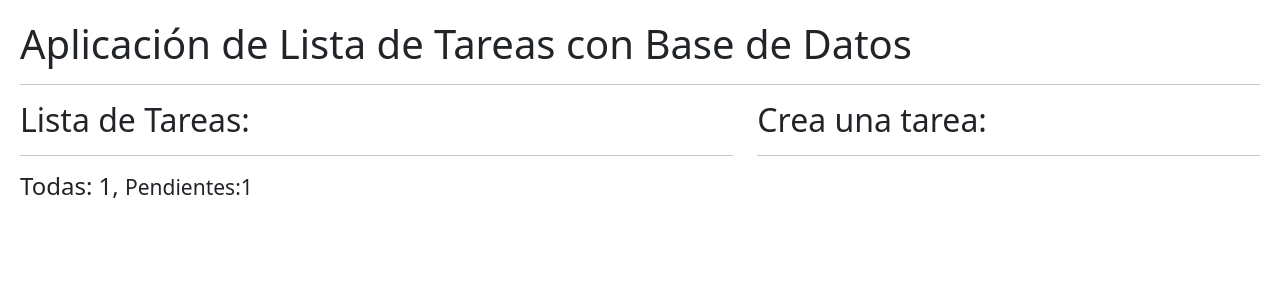
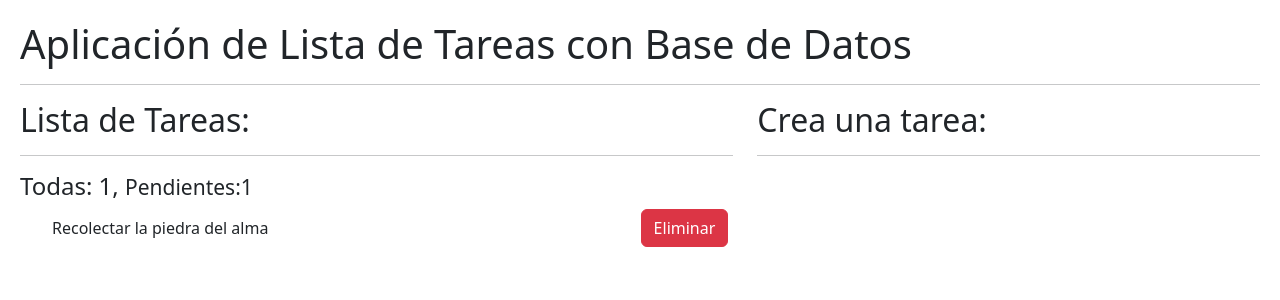
Before and after one commit to jona0707/TaskListApp, a React (Vite) app in the folder client/: page / in a window 1280 px wide. Shown: the top 300 px of the page. Built offline with nearby package versions, Linux system fonts and the light colour scheme.

Commit message:
[Frontend] Lista de tareas (tachar y eliminar) completa

```diff
--- a/client/src/components/List.jsx
+++ b/client/src/components/List.jsx
@@ -1,10 +1,12 @@
-export const List = ({list = []}) => {
+import { ListItem } from "./ListItem"
+
+export const List = ({list = [], onDelItem, onCrossItem}) => {
   return (
     <>
     <ul>
         {
             list.map( (item) => (
-                <TodoItem key={item}></TodoItem>
+                <ListItem key={item} item={item} onDelItem={onDelItem} onCrossItem={onCrossItem}></ListItem>
             ))
         }
     </ul>
--- a/client/src/components/ListApp.jsx
+++ b/client/src/components/ListApp.jsx
@@ -1,4 +1,5 @@
 import { useControlList } from "../useControlList";
+import { List } from "./List";
 
 export const ListApp = () => {
   // Función para retornar valores de los hijos
@@ -15,6 +16,7 @@ export const ListApp = () => {
             Todas: {listLength}, <small>Pendientes:{listPending} </small>
           </h4>
           {/* ComponenteLista */}
+          <List list={list} onDelItem={handleDelItem} onCrossItem={handleCrossItem}/>
         </div>
         <div className="col-5">
           <h2>Crea una tarea:</h2>
--- a/client/src/components/ListItem.jsx
+++ b/client/src/components/ListItem.jsx
@@ -1,8 +1,15 @@
-export const ListItem = (item) => {
+export const ListItem = ({ item, onDelItem, onCrossItem }) => {
   return (
     <li className="list-group-item d-flex justify-content-between">
-        <span>{item.descripcion}</span>
-        <button className="btn btn-danger">Eliminar</button>
+      <span
+        className={`align-self-center ${(item.done) ? 'text-decoration-line-through' : ''}`}
+        onClick={() => onCrossItem(item.id)}
+      >
+        {item.description}
+      </span>
+      <button className="btn btn-danger" onClick={() => onDelItem(item.id)}>
+        Eliminar
+      </button>
     </li>
-  )
-}
+  );
+};
--- a/client/src/helpers/listReducer.js
+++ b/client/src/helpers/listReducer.js
@@ -11,7 +11,7 @@ export const listReducer = (initialList = [], action) => {
                 if(item.id == action.payload){
                     return {...item, done: !item.done};
                 }
-                return initialList;
+                return item;
             });
         default:
             return initialList;
--- a/client/src/useControlList.js
+++ b/client/src/useControlList.js
@@ -1,4 +1,4 @@
-import React, { useReducer } from 'react'
+import { useEffect, useReducer } from 'react'
 import { listReducer } from './helpers/listReducer'
 
 export const useControlList = () => {
@@ -11,7 +11,7 @@ export const useControlList = () => {
     }]
 
     // Agregar init cuando ya se junte con la base.
-    const [list, dispatch] = useReducer(listReducer, initialState)
+    const [list, dispatch] = useReducer(listReducer, initialState);
 
     // Añadir item
     const handleAddItem = (item) => {
@@ -23,20 +23,20 @@ export const useControlList = () => {
         );
     }
     // Eliminar item
-    const handleDelItem = () => {
+    const handleDelItem = (id) => {
         dispatch(
             {
                 type: 'del_item',
-                payload: item.id
+                payload: id
             }
         );
     }
     // Tachar item
-    const handleCrossItem = () => {
+    const handleCrossItem = (id) => {
         dispatch(
             {
                 type: 'cross_item',
-                payload: item.id
+                payload: id
             }
         );
     }
```
